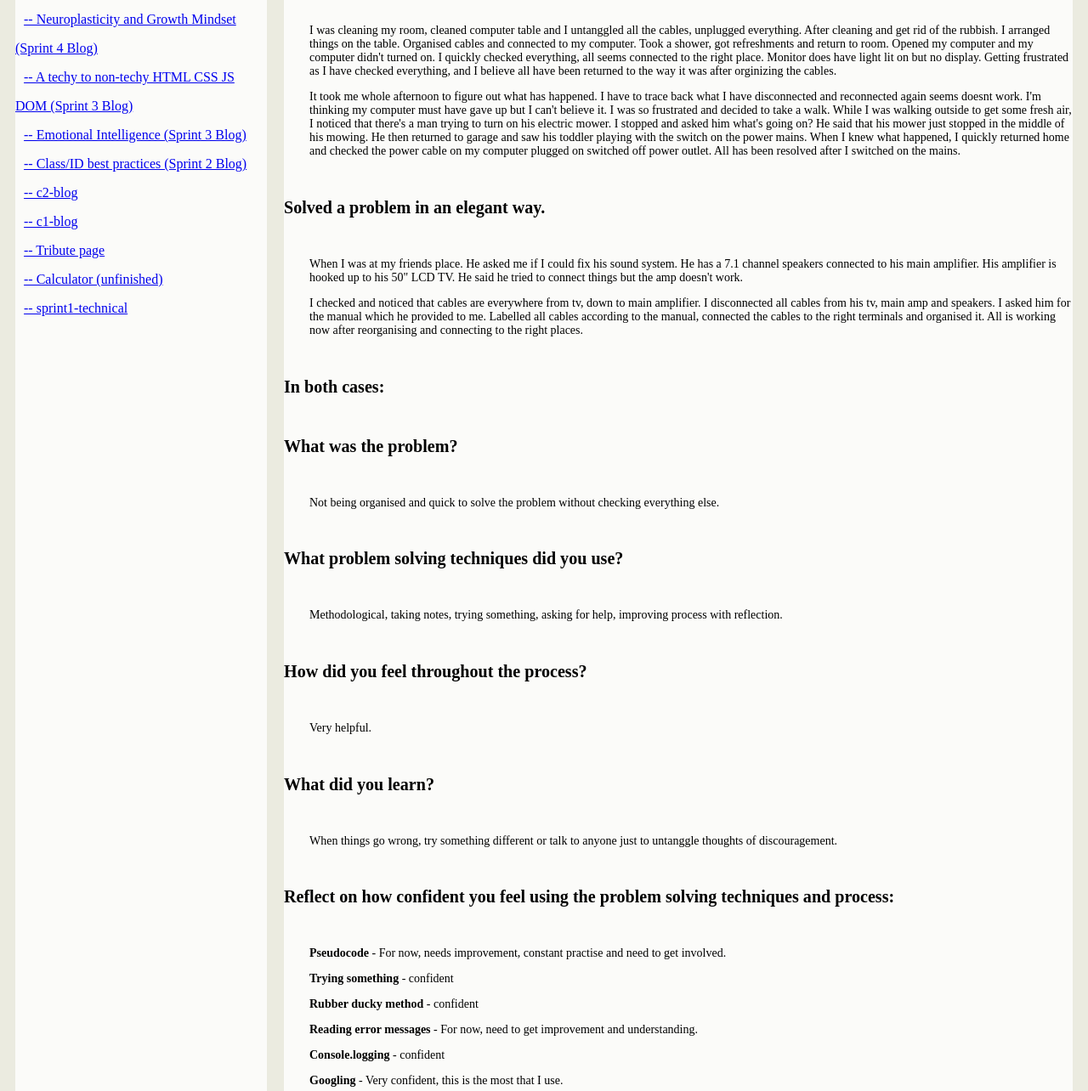
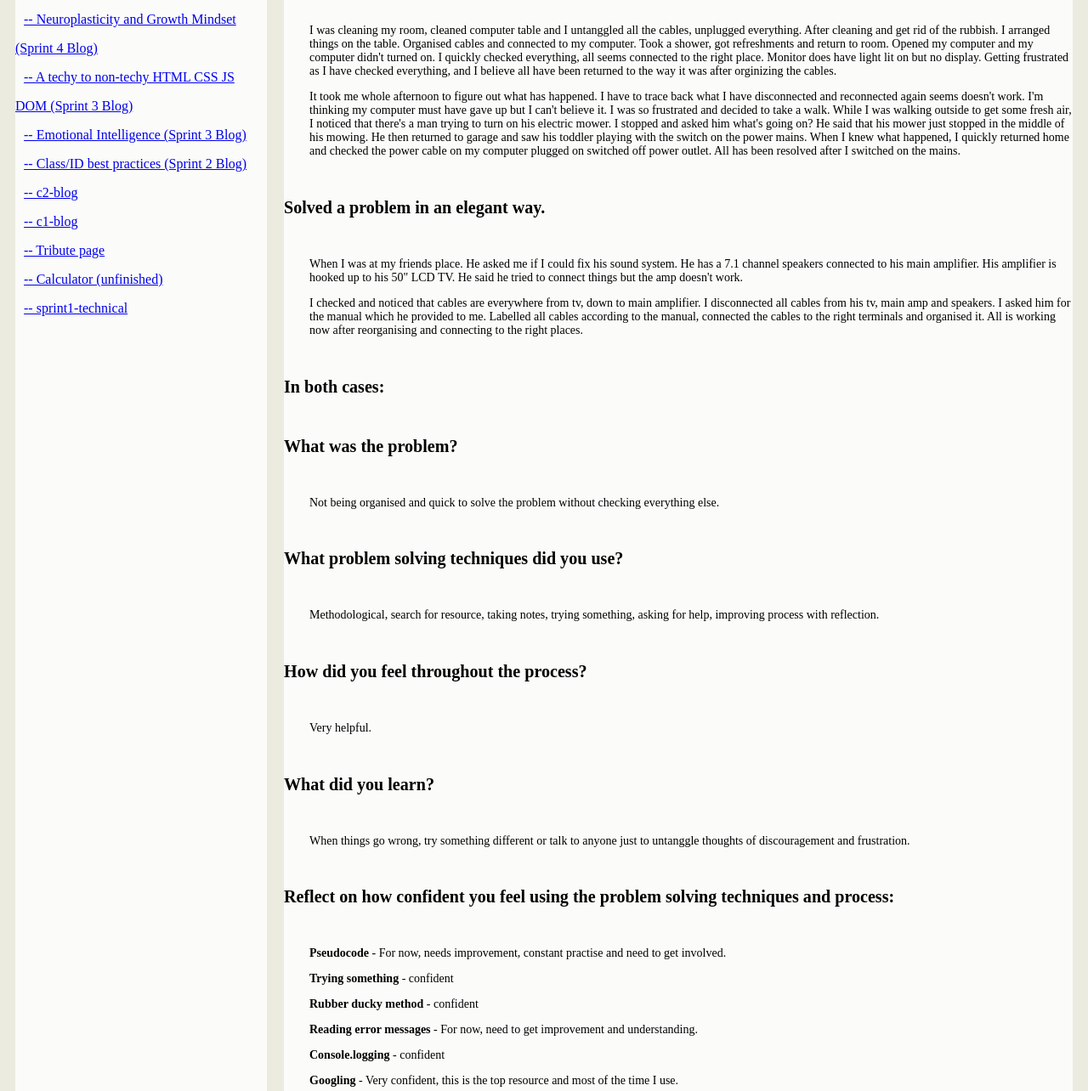
Before and after one commit to marvin-c/marvin-c.github.io, a plain HTML site: page blog/sprint4_technical.html in a window 1280 px wide. Shown: the part 516-1800 px from the top of the page at 85% size. Drawn offline with Linux system fonts and the light colour scheme.

Commit message:
modified sprint4 technical

```diff
--- a/blog/sprint4_technical.html
+++ b/blog/sprint4_technical.html
@@ -47,7 +47,7 @@
         <h6>Got blocked on a simple problem</h6>
         <p>I was cleaning my room, cleaned computer table and I untanggled all the cables, unplugged everything. After cleaning and get rid of the rubbish. I arranged things on the table. Organised cables and connected to my computer. Took a shower, got refreshments and return to room.
         Opened my computer and my computer didn't turned on. I quickly checked everything, all seems connected to the right place. Monitor does have light lit on but no display. Getting frustrated as I have checked everything, and I believe all have been returned to the way it was after orginizing the cables.</p>
-        <p>It took me whole afternoon to figure out what has happened. I have to trace back what I have disconnected and reconnected again seems doesnt work. I'm thinking my computer must have gave up but I can't believe it.
+        <p>It took me whole afternoon to figure out what has happened. I have to trace back what I have disconnected and reconnected again seems doesn't work. I'm thinking my computer must have gave up but I can't believe it.
         I was so frustrated and decided to take a walk. While I was walking outside to get some fresh air, I noticed that there's a man trying to turn on his electric mower. I stopped and asked him what's going on? He said that his mower just stopped in the middle of his mowing. He then returned to garage and saw his toddler playing with the switch on the power mains.
         When I knew what happened, I quickly returned home and checked the power cable on my computer plugged on switched off power outlet. All has been resolved after I switched on the mains.</p>
 
@@ -65,13 +65,13 @@
         <p>Not being organised and quick to solve the problem without checking everything else.</p>
 
         <h6>What problem solving techniques did you use?</h6>
-        <p>Methodological, taking notes, trying something, asking for help, improving process with reflection.</p>
+        <p>Methodological, search for resource, taking notes, trying something, asking for help, improving process with reflection.</p>
 
         <h6>How did you feel throughout the process?</h6>
         <p>Very helpful.
 
         <h6>What did you learn?</h6>
-        <p>When things go wrong, try something different or talk to anyone just to untanggle thoughts of discouragement.</p>
+        <p>When things go wrong, try something different or talk to anyone just to untanggle thoughts of discouragement and frustration.</p>
 
         <h6>Reflect on how confident you feel using the problem solving techniques and process:</h6>
 
@@ -80,7 +80,7 @@
         <p><strong>Rubber ducky method</strong> - confident</p>
         <p><strong>Reading error messages</strong> - For now, need to get improvement and understanding.</p>
         <p><strong>Console.logging</strong> - confident</p>
-        <p><strong>Googling</strong> - Very confident, this is the most that I use.</p>
+        <p><strong>Googling</strong> - Very confident, this is the top resource and most of the time I use.</p>
         <p><strong>Asking your peers for help</strong> - Doesn't always apply as I always use googling first, but I do ask if really stuck.</p>
         <p><strong>Asking coaches for help</strong> - Haven't tried yet, but will use this on the bootcamp.</p>
         <p><strong>Improving your process with reflection</strong> - Still work on progress. Lots of things that I haven't realised but I am working on it.</p>
```
